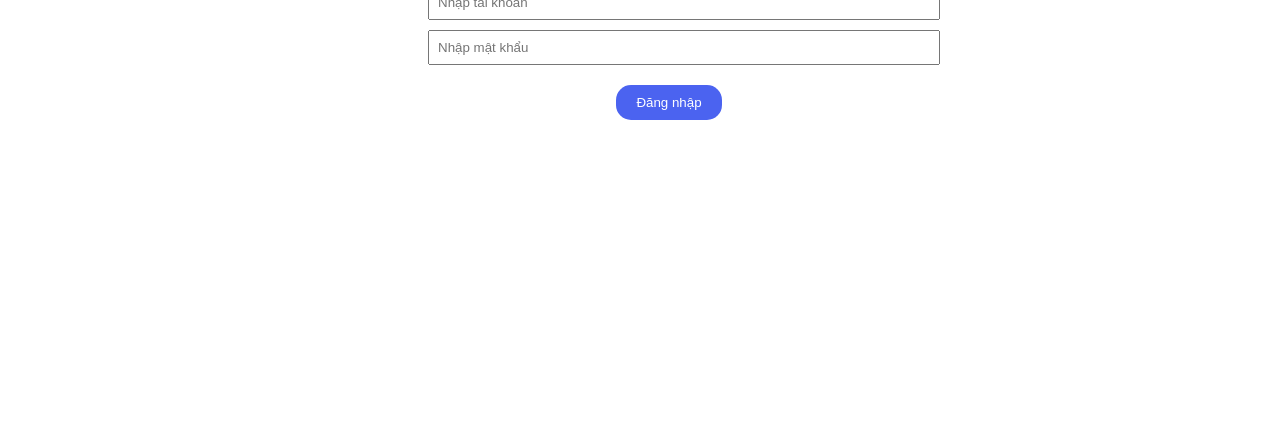
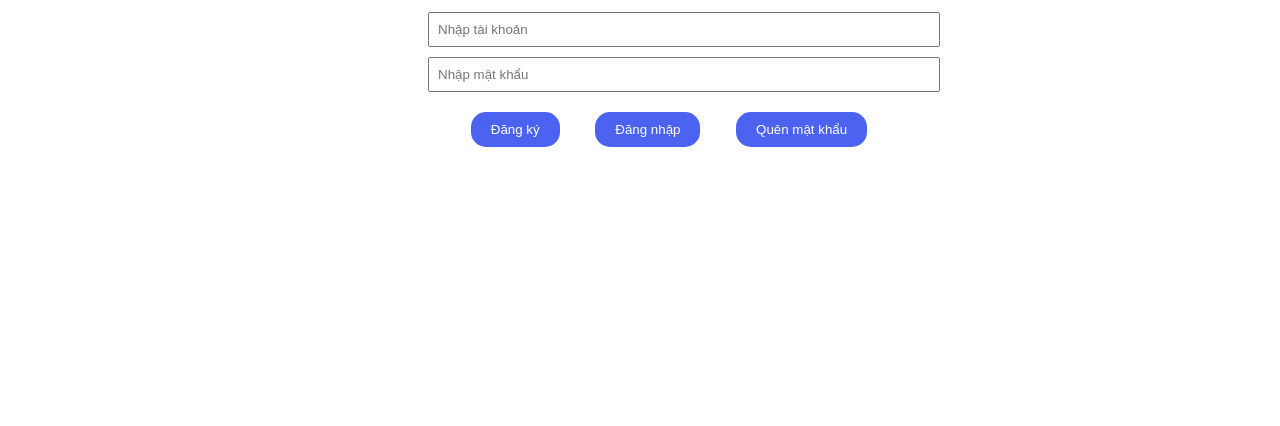
Before and after one commit to mankido31/mankidofashion, a plain HTML site: page dangnhap.html in a window 1280 px wide. Shown: the part 674-1100 px from the top of the page. Drawn offline with Linux system fonts and the light colour scheme.

Commit message:
Add files via upload

```diff
--- a/dangnhap.html
+++ b/dangnhap.html
@@ -88,14 +88,17 @@
 	</banner>
 	<!-- content -->
 <main>
-<div class="container">
+<div class="container d-flex align-item justify-between">
 	<div class="dang-nhap">
   <h1 style="color: rgba(120,73,58,1.00)"><span>Đăng nhập </span></h1>
   <form action="#">
     <input type="text" placeholder="Nhập tài khoản" class="form-control ">
 	      <input type="text" placeholder="Nhập mật khẩu" class="form-control ">
-	   <input type="submit" value="Đăng nhập" class="nhap nut">
-    <br>
+	  <a href="dangky.html"><input type="submit" value="Đăng ký" class="nhap nut mat-khau"></a>
+	     <input type="submit" value="Đăng nhập" class="nhap nut dang-nhap1">
+    <input type="submit" value="Quên mật khẩu" class="nhap nut mat-khau">
+	  <br>
+
 </form>
 </div> </div>
 	</main> <br>
```
